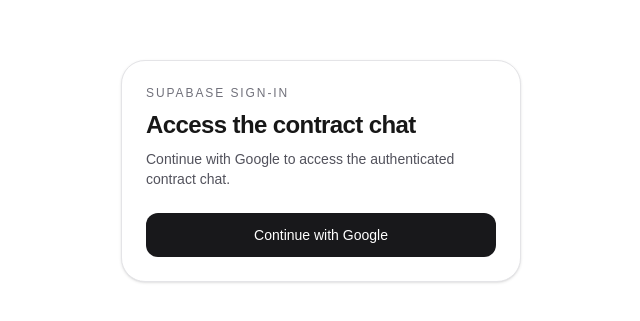
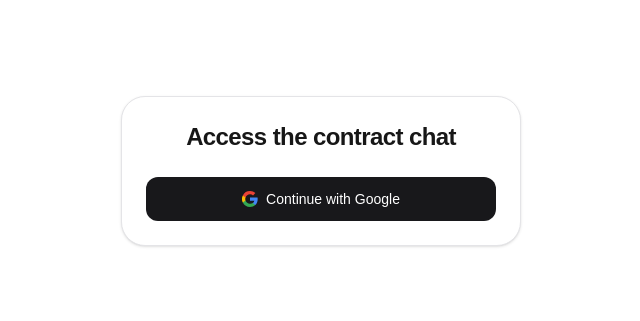
Before and after one commit to andy-b-bad/contract_chatbot, a Next.js app: page /login in a window 1280 px wide. Shown: the part 229-550 px from the top of the page, without its empty margins (319-959 px from the left). Built offline with nearby package versions, Linux system fonts and the light colour scheme; no server answers.

Commit message:
Polish Google login branding

```diff
--- a/src/app/login/login-form.tsx
+++ b/src/app/login/login-form.tsx
@@ -36,24 +36,41 @@
   return (
     <main className="mx-auto flex min-h-screen w-full max-w-md flex-col justify-center px-4 py-8 sm:px-6">
       <div className="space-y-6 rounded-3xl border border-zinc-200 bg-white p-6 shadow-sm">
-        <header className="space-y-2">
-          <p className="text-xs font-medium tracking-[0.16em] text-zinc-500 uppercase">
-            Supabase Sign-In
-          </p>
+        <header className="space-y-2 text-center">
           <h1 className="text-2xl font-semibold tracking-tight">
             Access the contract chat
           </h1>
-          <p className="text-sm text-zinc-600">
-            Continue with Google to access the authenticated contract chat.
-          </p>
         </header>
 
         <button
           type="button"
           onClick={handleGoogleSignIn}
           disabled={isGoogleSubmitting}
-          className="w-full rounded-xl bg-zinc-900 px-4 py-3 text-sm font-medium text-white disabled:cursor-not-allowed disabled:opacity-50"
+          className="flex w-full items-center justify-center gap-2 rounded-xl bg-zinc-900 px-4 py-3 text-sm font-medium text-white disabled:cursor-not-allowed disabled:opacity-50"
         >
+          <svg
+            aria-hidden="true"
+            className="h-4 w-4"
+            viewBox="0 0 18 18"
+            xmlns="http://www.w3.org/2000/svg"
+          >
+            <path
+              fill="#4285F4"
+              d="M17.64 9.2c0-.64-.06-1.25-.16-1.84H9v3.48h4.84a4.14 4.14 0 0 1-1.8 2.72v2.26h2.91c1.7-1.57 2.69-3.88 2.69-6.62Z"
+            />
+            <path
+              fill="#34A853"
+              d="M9 18c2.43 0 4.47-.8 5.96-2.18l-2.91-2.26c-.81.54-1.84.86-3.05.86-2.35 0-4.34-1.59-5.05-3.72H.94v2.33A9 9 0 0 0 9 18Z"
+            />
+            <path
+              fill="#FBBC05"
+              d="M3.95 10.7a5.41 5.41 0 0 1 0-3.4V4.97H.94a9 9 0 0 0 0 8.06l3.01-2.33Z"
+            />
+            <path
+              fill="#EA4335"
+              d="M9 3.58c1.32 0 2.51.45 3.44 1.35l2.58-2.58C13.46.89 11.42 0 9 0A9 9 0 0 0 .94 4.97L3.95 7.3C4.66 5.17 6.65 3.58 9 3.58Z"
+            />
+          </svg>
           {isGoogleSubmitting ? "Redirecting..." : "Continue with Google"}
         </button>
 
```
